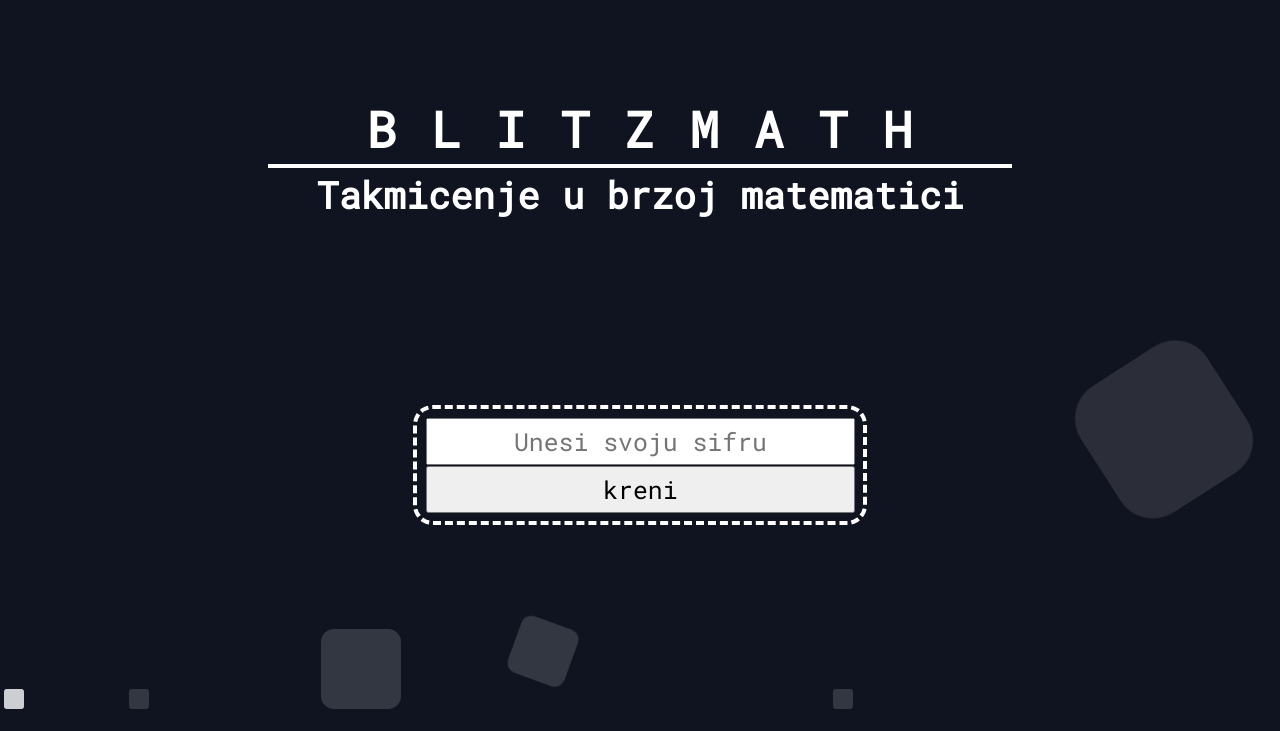
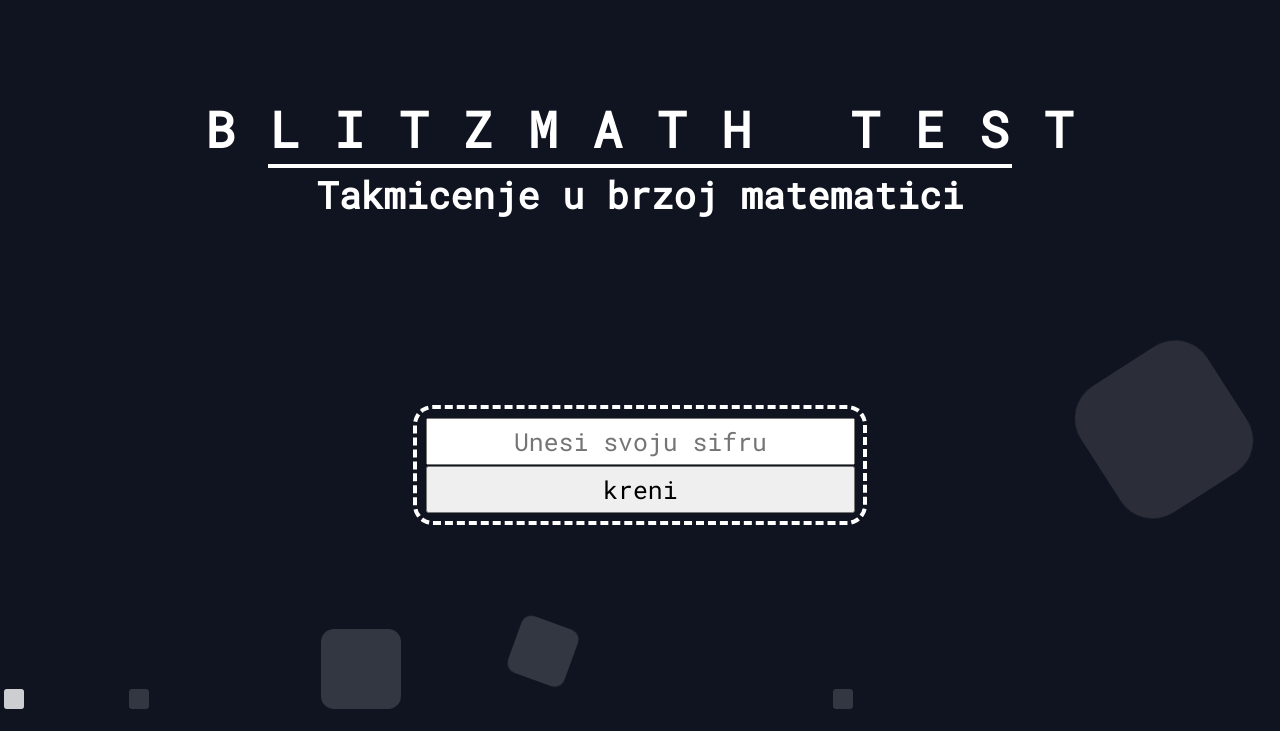
Before and after one commit to Desamax1/Blitzmath, a plain HTML site: page index.html in a window 1280 px wide. Shown: the top 731 px of the page. Drawn offline with nearby package versions, Linux system fonts and the light colour scheme.

Commit message:
test commit

```diff
--- a/index.html
+++ b/index.html
@@ -13,7 +13,7 @@
 </head>
 <body>
     <div class="title">
-        <h1>Blitzmath</h1>
+        <h1>Blitzmath test</h1>
         <hr />
         <h2>Takmicenje u brzoj matematici</h2>
     </div>
```
